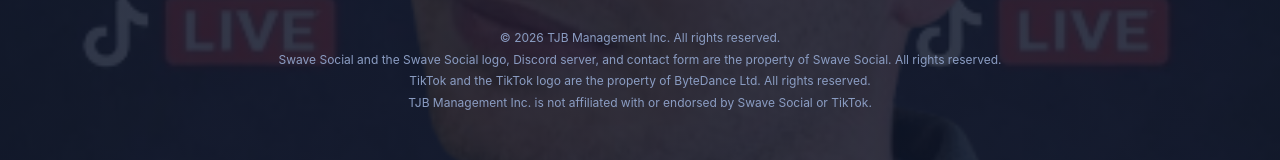
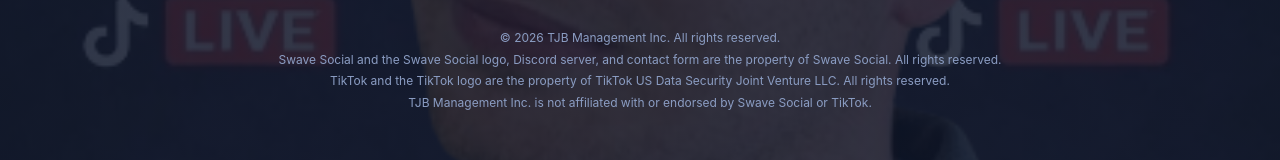
Before and after one commit to iamunrizzable/Website, a Next.js app: page /swave-social in a window 1280 px wide. Shown: the part 368-528 px from the top of the page. Built offline with nearby package versions, Linux system fonts and the light colour scheme.

Commit message:
Update TikTok ownership to TikTok US Data Security Joint Venture LLC
https://claude.ai/code/session_01U16rwZbCBn5uoxgkaTGuZL

```diff
--- a/app/swave-social/page.js
+++ b/app/swave-social/page.js
@@ -252,7 +252,7 @@ export default function SwaveSocial() {
         <div className="footer">
           <p>© 2026 TJB Management Inc. All rights reserved.</p>
           <p>Swave Social and the Swave Social logo, Discord server, and contact form are the property of Swave Social. All rights reserved.</p>
-          <p>TikTok and the TikTok logo are the property of ByteDance Ltd. All rights reserved.</p>
+          <p>TikTok and the TikTok logo are the property of TikTok US Data Security Joint Venture LLC. All rights reserved.</p>
           <p>TJB Management Inc. is not affiliated with or endorsed by Swave Social or TikTok.</p>
         </div>
       </main>
```
